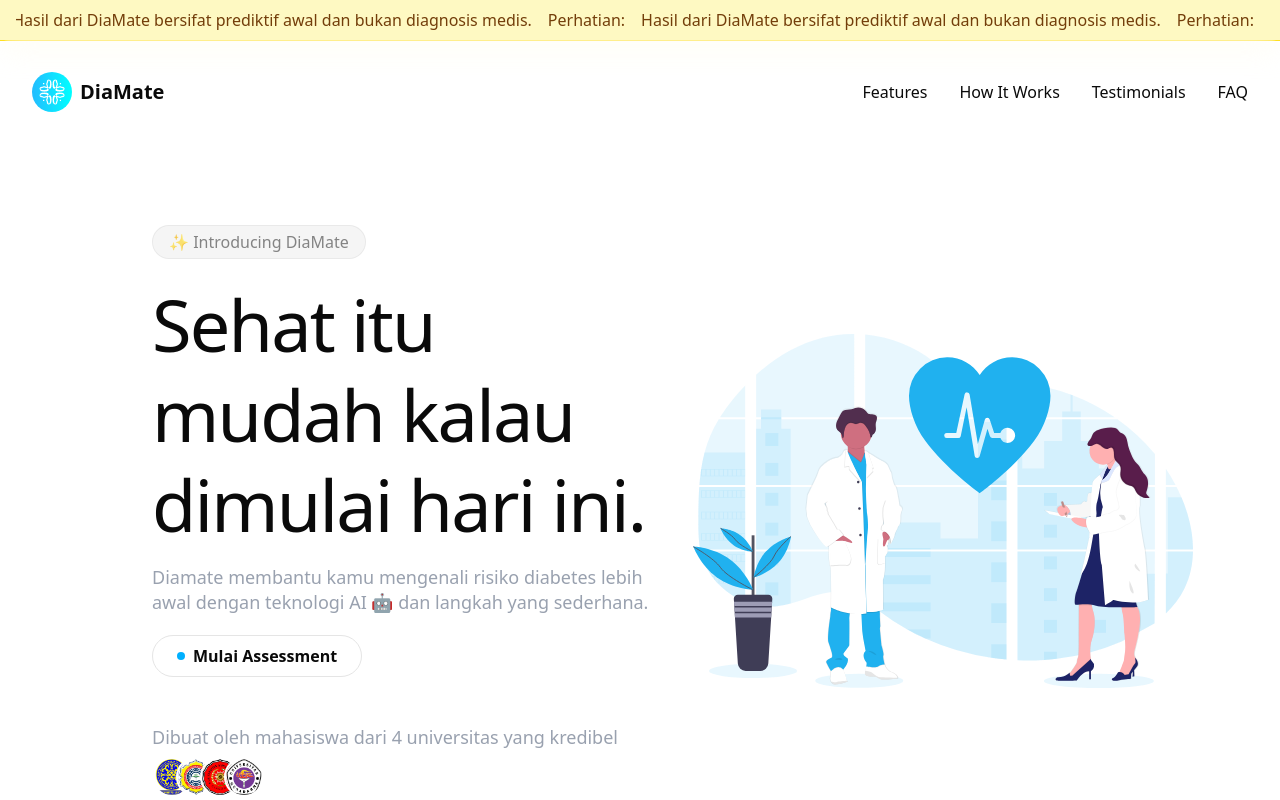
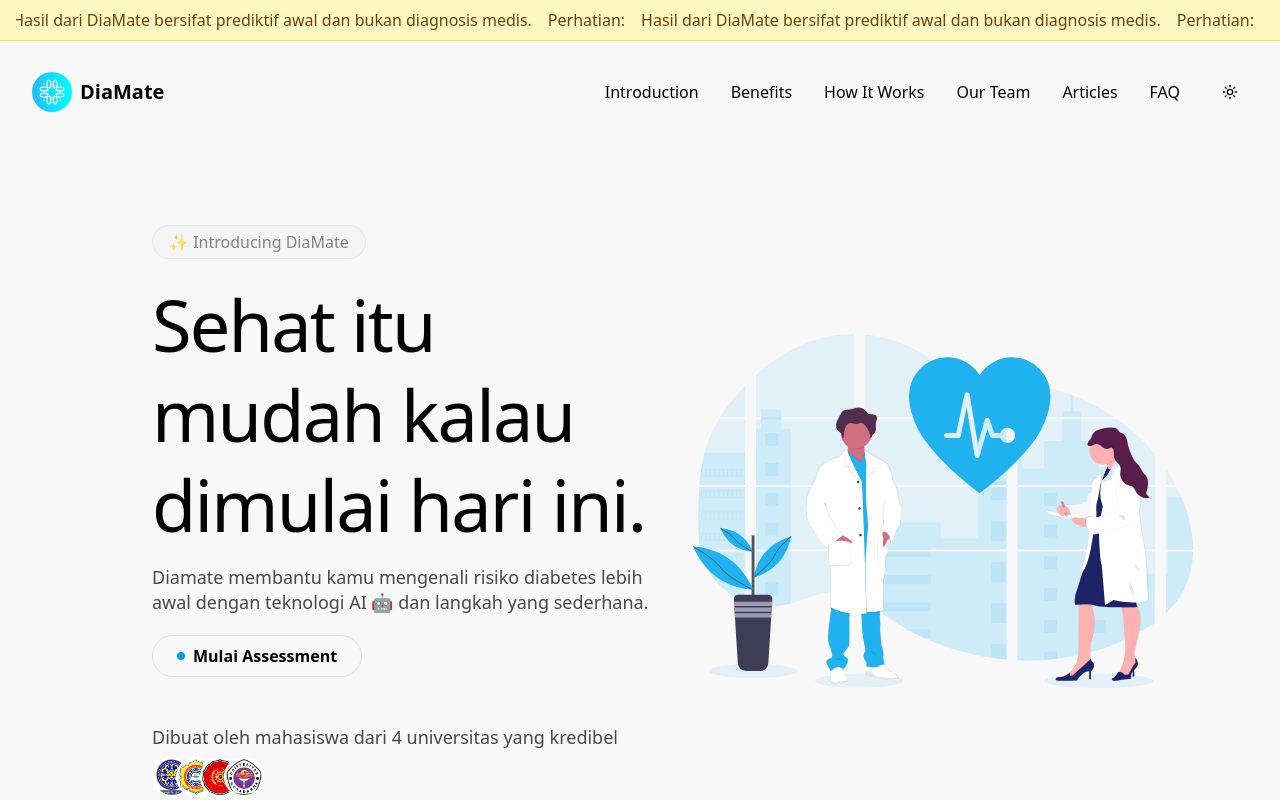
Before and after one commit to DiaMate-Organization/DiaMate-frontend, a Next.js app: page / in a window 1280 px wide. Shown: the top 800 px of the page. Built offline with nearby package versions, Linux system fonts and the light colour scheme.

Commit message:
feat & style : add toggle in landing nav and style here and there

```diff
--- a/app/globals.css
+++ b/app/globals.css
@@ -187,13 +187,13 @@
   --popover-foreground: var(--foreground);
 
   --primary: oklch(0.7 0.2 230); /* Biru cerah */
-  --primary-foreground: oklch(0.1 0 0); /* Hitam */
+  --primary-foreground: oklch(0.98 0 0);
 
   --secondary: oklch(0.25 0.05 230); /* Biru gelap */
   --secondary-foreground: var(--foreground);
 
   --muted: oklch(0.18 0.03 230); /* Biru sangat gelap */
-  --muted-foreground: oklch(0.7 0.05 230); /* Biru abu terang */
+  --muted-foreground: oklch(0.75 0 0); /* abu terang */
 
   --accent: oklch(0.65 0.15 230); /* Biru medium */
   --accent-foreground: var(--foreground);
@@ -222,6 +222,52 @@
   --sidebar-ring: oklch(0.4 0.05 230); /* Biru sangat gelap */
 }
 
+.light {
+  --background: oklch(0.98 0 0); /* Putih */
+  --foreground: oklch(0.1 0 0); /* Hampir hitam */
+
+  --card: oklch(0.97 0 0); /* Abu terang */
+  --card-foreground: var(--foreground);
+
+  --popover: oklch(0.96 0 0); /* Hampir sama dengan card */
+  --popover-foreground: var(--foreground);
+
+  --primary: oklch(0.65 0.2 230); /* Biru cerah */
+  --primary-foreground: oklch(0.98 0 0); /* Putih */
+
+  --secondary: oklch(0.88 0.05 230); /* Biru sangat terang */
+  --secondary-foreground: var(--foreground);
+
+  --muted: oklch(0.92 0.02 230); /* Biru pucat */
+  --muted-foreground: oklch(0.4 0 0); /* Abu gelap, mirip gray-500 */
+
+  --accent: oklch(0.7 0.15 230); /* Biru medium */
+  --accent-foreground: var(--foreground);
+
+  --destructive: oklch(0.5 0.1 230); /* Biru gelap */
+  --destructive-foreground: var(--background); /* Putih */
+
+  --border: oklch(0 0 0 / 10%);
+  --input: oklch(0 0 0 / 15%);
+  --ring: oklch(0.65 0.2 230 / 30%);
+
+  --chart-1: oklch(0.65 0.2 230);
+  --chart-2: oklch(0.6 0.18 230);
+  --chart-3: oklch(0.55 0.16 230);
+  --chart-4: oklch(0.5 0.14 230);
+  --chart-5: oklch(0.45 0.12 230);
+
+  --sidebar: oklch(0.95 0 0); /* Putih abu-abu */
+  --sidebar-foreground: var(--foreground);
+  --sidebar-primary: var(--primary);
+  --sidebar-primary-foreground: var(--primary-foreground);
+  --sidebar-accent: var(--accent);
+  --sidebar-accent-foreground: var(--accent-foreground);
+  --sidebar-border: var(--border);
+  --sidebar-ring: oklch(0.65 0.05 230); /* Biru medium terang */
+}
+
+
 @layer base {
   * {
     @apply border-border outline-ring/50;
@@ -231,6 +277,14 @@
   }
 }
 
+html {
+  scroll-behavior: smooth;
+}
+
+#introduction, #benefits, #how-it-works, #our-team, #articles, #faq {
+  scroll-margin-top: 6rem;
+}
+
 .container {
   max-width: var(--container-max-width-2xl);
   margin-left: auto;
--- a/app/page.jsx
+++ b/app/page.jsx
@@ -68,7 +68,7 @@
             <h1 className="lg:text-7xl text-4xl font-medium leading-tight tracking-tight">
               Sehat itu mudah kalau dimulai hari ini.
             </h1>
-            <p className="mt-4 lg:text-lg text-base text-gray-400 leading-snug max-w-xl">
+            <p className="mt-4 lg:text-lg text-base text-muted-foreground leading-snug max-w-xl">
               Diamate membantu kamu mengenali risiko diabetes lebih awal dengan
               teknologi AI 🤖 dan langkah yang sederhana.
             </p>
@@ -77,7 +77,7 @@
             </div>
 
             <div className="flex mt-12 flex-col gap-2">
-              <p className="lg:text-lg text-base text-gray-400 leading-snug max-w-xl">
+              <p className="lg:text-lg text-base text-muted-foreground leading-snug max-w-xl">
                 Dibuat oleh mahasiswa dari 4 universitas yang kredibel
               </p>
               <div className="flex items-center md:justify-start justify-center">
@@ -97,10 +97,10 @@
         </div>
 
         {/* Introduction section */}
-        <div className="mt-28 md:mt-52 lg:mx-20">
+        <div id="introduction" className="mt-28 md:mt-52 lg:mx-20">
           <div className="flex gap-3 items-center">
             <div className="w-2 h-2 bg-primary rounded-full"></div>
-            <p id="introduction" className="text-gray-400">
+            <p id="introduction" className="text-muted-foreground">
               Introduction
             </p>
           </div>
@@ -125,10 +125,13 @@
         </div>
 
         {/* Why us */}
-        <div className="relative mt-28 md:mt-44 items-center justify-center">
+        <div
+          id="benefits"
+          className="relative mt-28 md:mt-44 items-center justify-center"
+        >
           <div className="flex gap-3 items-center justify-center">
             <div className="w-2 h-2 bg-primary rounded-full"></div>
-            <p className="text-gray-400">Benefits</p>
+            <p className="text-muted-foreground">Benefits</p>
           </div>
           <h2 className="text-center md:text-4xl text-3xl font-bold">
             Kenapa pilih kami ?
@@ -146,7 +149,7 @@
                     <h3 className="text-center text-base md:text-2xl font-medium">
                       {benefit.title}
                     </h3>
-                    <p className="mt-4 text-center text-gray-400 tracking-tight leading-snug">
+                    <p className="mt-4 text-center text-muted-foreground tracking-tight leading-snug">
                       {benefit.content}
                     </p>
                   </CardContent>
@@ -157,10 +160,13 @@
         </div>
 
         {/* How it works */}
-        <div className="mt-28 flex flex-col justify-center w-full md:mt-52">
+        <div
+          id="how-it-works"
+          className="mt-28 flex flex-col justify-center w-full md:mt-52"
+        >
           <div className="flex gap-3 items-center justify-center">
             <div className="w-2 h-2 bg-primary rounded-full"></div>
-            <p className="text-gray-400">How it works</p>
+            <p className="text-muted-foreground">How it works</p>
           </div>
           <h2 className="text-center md:text-4xl text-3xl font-bold">
             Bagaimana kita mendiagnosis
@@ -172,10 +178,10 @@
       </div>
 
       {/* Our Team */}
-      <div className="mx-12 md:mx-20  mt-28 md:mt-44 lg:pl-18">
+      <div id="our-team" className="mx-12 md:mx-20  mt-28 md:mt-44 lg:pl-18">
         <div className="flex gap-3 items-center justify-center">
           <div className="w-2 h-2 bg-primary rounded-full"></div>
-          <p className="text-gray-400">Our Team</p>
+          <p className="text-muted-foreground">Our Team</p>
         </div>
         <h2 className="text-center md:text-4xl text-3xl font-bold">
           Team Dibalik DiaMate
@@ -189,7 +195,7 @@
       <div className="mx-12 md:mx-20  mt-28 md:mt-44 lg:pl-18">
         <div className="flex gap-3 items-center justify-center">
           <div className="w-2 h-2 bg-primary rounded-full"></div>
-          <p className="text-gray-400">Wall of Love</p>
+          <p className="text-muted-foreground">Wall of Love</p>
         </div>
         <h2 className="text-center md:text-4xl text-3xl font-bold">
           Apa Kata Mereka
@@ -201,10 +207,10 @@
 
       {/* Articles */}
 
-      <div className="mx-12 md:mx-20  mt-28 md:mt-44 lg:pl-18">
+      <div id="articles" className="mx-12 md:mx-20  mt-28 md:mt-44 lg:pl-18">
         <div className="flex gap-3 items-center justify-center">
           <div className="w-2 h-2 bg-primary rounded-full"></div>
-          <p className="text-gray-400">Articles</p>
+          <p className="text-muted-foreground">Articles</p>
         </div>
         <h2 className="text-center md:text-4xl text-3xl font-bold">
           Insight Sehat ✨
@@ -234,9 +240,9 @@
                           </a>
                         </h3>
 
-                        <div className="flex mt-5 text-gray-400 w-full items-center justify-between">
-                          <p>By Dewi Persik</p>
-                          <p>6 minutes read</p>
+                        <div className="flex mt-5 text-muted-foreground w-full items-center justify-between">
+                          <p>Dewi Persik</p>
+                          <p>6 Menit</p>
                         </div>
                       </div>
                     </div>
@@ -252,10 +258,10 @@
       </div>
 
       {/* FaQ */}
-      <div className="mx-12 md:mx-20  mt-28 md:mt-44 lg:pl-18">
+      <div id="faq" className="mx-12 md:mx-20  mt-28 md:mt-44 lg:pl-18">
         <div className="flex gap-3 items-center justify-center">
           <div className="w-2 h-2 bg-primary rounded-full"></div>
-          <p className="text-gray-400">FAQ</p>
+          <p className="text-muted-foreground">FAQ</p>
         </div>
         <h2 className="text-center md:text-4xl text-3xl font-bold">
           Sering Ditanya Nih
@@ -273,7 +279,7 @@
                   {data.question}
                 </AccordionTrigger>
                 <AccordionContent
-                  className={" text-gray-400 text-sm md:text-lg"}
+                  className={" text-muted-foreground text-sm md:text-lg"}
                 >
                   {data.answer}
                 </AccordionContent>
@@ -286,7 +292,7 @@
       {/* Footer */}
       <div className="mx-12 md:mx-20 mt-14 lg:pl-18">
         <div className="py-2">
-          <footer className="text-center text-xs md:text-sm text-gray-400">
+          <footer className="text-center text-xs md:text-sm text-muted-foreground">
             @ 2025 DiaMate Dev. All Right Reserved
           </footer>
         </div>
--- a/components/LandingPageNav.jsx
+++ b/components/LandingPageNav.jsx
@@ -4,8 +4,10 @@
 import { motion } from "framer-motion";
 import Link from "next/link";
 import { Button } from "./ui/button";
-import { Menu, X } from "lucide-react";
+import { Ghost, Menu, X } from "lucide-react";
 import Image from "next/image";
+import { ThemeToggle } from "./ThemeToggle";
+import { navItemLanding } from "@/lib/data";
 
 function LandingPageNav() {
   const [isMenuOpen, setIsMenuOpen] = useState(false);
@@ -21,13 +23,13 @@
 
   return (
     <header
-      className={`fixed w-full rounded-md backdrop-blur-lg justify-between z-50 px-4 pt-4 ${
-        isScrolled ? "top-0" : "top-10"
+      className={`fixed w-full rounded-md justify-between z-50 px-4 pt-4 ${
+        isScrolled ? "top-0 md:top-2" : "top-10"
       }`}
     >
       <div
-        className={`container mx-auto max-w-7xl rounded-xl transition-all duration-300 ${
-          isScrolled ? " shadow-md py-2" : " backdrop-blur-sm py-4"
+        className={`container mx-auto max-w-7xl backdrop-blur-lg rounded-xl bg-background/50 transition-all duration-300 ${
+          isScrolled ? " shadow-md py-2" : " py-4"
         }`}
       >
         <div className="mx-4 flex justify-between items-center">
@@ -58,34 +60,22 @@
             transition={{ delay: 0.2, duration: 0.5 }}
             className="hidden md:flex items-center space-x-8"
           >
+            {navItemLanding.map((data, index) => (
               <Link
-              href="#features"
+                key={index}
+                href={data.link}
                 className="text-foreground hover:text-primary transition-colors"
               >
-              Features
+                {data.name}
               </Link>
-            <Link
-              href="#how-it-works"
-              className="text-foreground hover:text-primary transition-colors"
-            >
-              How It Works
-            </Link>
-            <Link
-              href="#testimonials"
-              className="text-foreground hover:text-primary transition-colors"
-            >
-              Testimonials
-            </Link>
-            <Link
-              href="#faq"
-              className="text-foreground hover:text-primary transition-colors"
-            >
-              FAQ
-            </Link>
+            ))}
+            <ThemeToggle />
           </motion.nav>
 
           {/* Mobile Menu Button */}
-          <div className="md:hidden">
+          <div className="md:hidden flex gap-3">
+            <ThemeToggle />
+
             <Button
               variant="ghost"
               size="icon"
@@ -111,34 +101,23 @@
             className="md:hidden backdrop-blur-lg  border-t mt-2 rounded-b-xl"
           >
             <div className="mx-4 py-4 flex flex-col space-y-4">
+              {navItemLanding.map((data, index) => (
                 <Link
-                href="#features"
+                  key={index}
+                  href={data.link}
                   className="text-foreground hover:text-primary transition-colors py-2"
                   onClick={() => setIsMenuOpen(false)}
                 >
-                Features
+                  {data.name}
                 </Link>
-              <Link
-                href="#how-it-works"
-                className="text-foreground hover:text-primary transition-colors py-2"
-                onClick={() => setIsMenuOpen(false)}
+              ))}
+
+              <Button
+                variant={"primary"}
+                className={"bg-primary hover:bg-secondary"}
               >
-                How It Works
-              </Link>
-              <Link
-                href="#testimonials"
-                className="text-foreground hover:text-primary transition-colors py-2"
-                onClick={() => setIsMenuOpen(false)}
-              >
-                Testimonials
-              </Link>
-              <Link
-                href="#faq"
-                className="text-foreground hover:text-primary transition-colors py-2"
-                onClick={() => setIsMenuOpen(false)}
-              >
-                FAQ
-              </Link>
+                Login
+              </Button>
             </div>
           </motion.div>
         )}
--- a/components/ThemeToggle.jsx
+++ b/components/ThemeToggle.jsx
@@ -1,24 +1,28 @@
-"use client"
+"use client";
 
-import * as React from "react"
-import { Moon, Sun } from "lucide-react"
-import { useTheme } from "next-themes"
+import * as React from "react";
+import { Moon, Sun } from "lucide-react";
+import { useTheme } from "next-themes";
 
-import { Button } from "@/components/ui/button"
+import { Button } from "@/components/ui/button";
 import {
   DropdownMenu,
   DropdownMenuContent,
   DropdownMenuItem,
   DropdownMenuTrigger,
-} from "@/components/ui/dropdown-menu"
+} from "@/components/ui/dropdown-menu";
 
 export function ThemeToggle() {
-  const { setTheme } = useTheme()
+  const { setTheme } = useTheme();
 
   return (
     <DropdownMenu>
       <DropdownMenuTrigger asChild>
-        <Button variant="primary" size="icon" className="bg-transparent border-2 hover:bg-muted">
+        <Button
+          variant="ghost"
+          size="icon"
+          className="bg-transparent hover:bg-primary"
+        >
           <Sun className="h-[1.2rem] w-[1.2rem] rotate-0 scale-100 transition-all dark:-rotate-90 dark:scale-0" />
           <Moon className="absolute h-[1.2rem] w-[1.2rem] rotate-90 scale-0 transition-all dark:rotate-0 dark:scale-100" />
           <span className="sr-only">Toggle theme</span>
@@ -36,5 +40,5 @@
         </DropdownMenuItem>
       </DropdownMenuContent>
     </DropdownMenu>
-  )
+  );
 }
--- a/lib/data.jsx
+++ b/lib/data.jsx
@@ -152,3 +152,30 @@
       "Tidak. Saat ini DiaMate dapat digunakan secara gratis sebagai bentuk kontribusi kami dalam meningkatkan kesadaran terhadap pentingnya deteksi dini diabetes.",
   },
 ];
+
+export const navItemLanding = [
+  {
+    name: "Introduction",
+    link: "#introduction",
+  },
+  {
+    name: "Benefits",
+    link: "#benefits",
+  },
+  {
+    name: "How It Works",
+    link: "#how-it-works",
+  },
+  {
+    name: "Our Team",
+    link: "#our-team",
+  },
+  {
+    name: "Articles",
+    link: "#articles",
+  },
+  {
+    name: "FAQ",
+    link: "#faq",
+  },
+];
```
Lines whose indentation alone changed are shown as unchanged.
